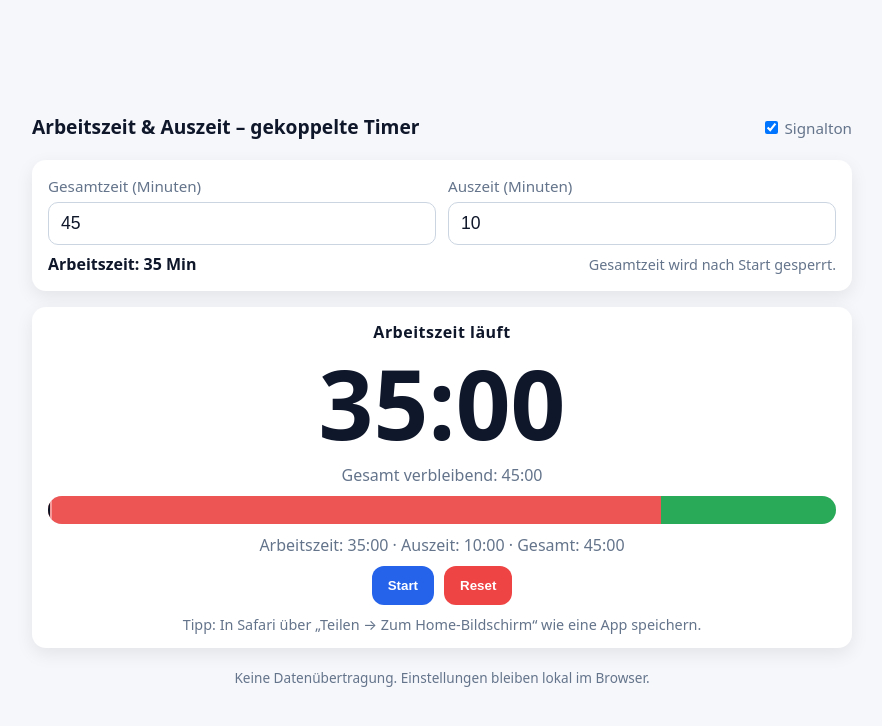
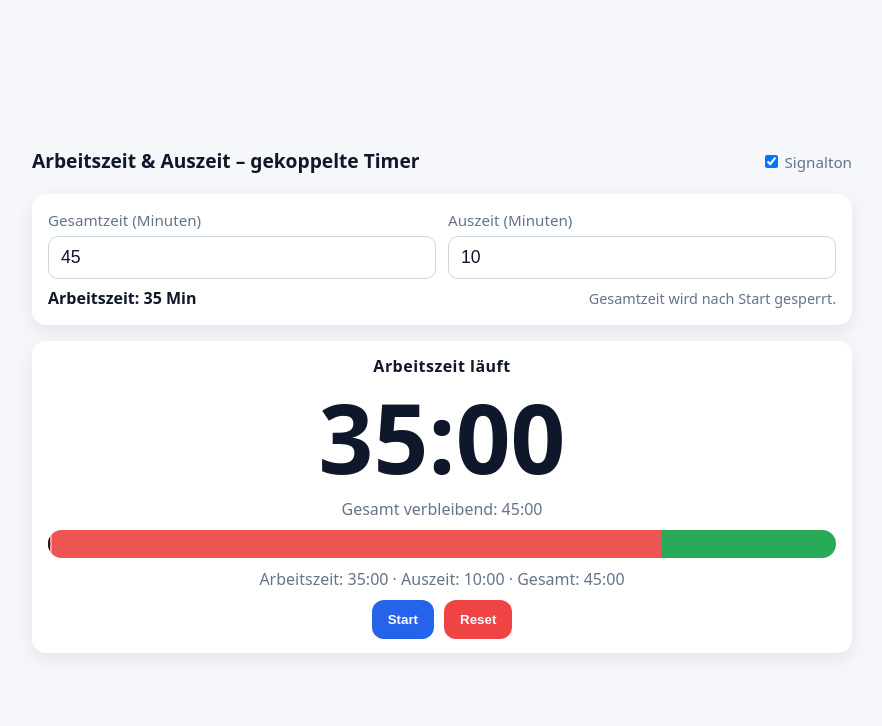
Before and after one commit to Walteroelf/TimerTimer2, a plain HTML site: page index.html in a window 1280 px wide. Shown: the whole page, without its empty margins (198-1080 px from the left). Drawn offline with Linux system fonts and the light colour scheme.

Commit message:
index.html

```diff
--- a/index.html
+++ b/index.html
@@ -103,10 +103,8 @@
         <button id="startPauseBtn">Start</button>
         <button id="resetBtn" class="danger">Reset</button>
       </div>
-      <div class="hint">Tipp: In Safari über „Teilen → Zum Home‑Bildschirm“ wie eine App speichern.</div>
-    </div>
+          </div>
 
-    <footer>Keine Datenübertragung. Einstellungen bleiben lokal im Browser.</footer>
   </div>
 
   <script>
```
